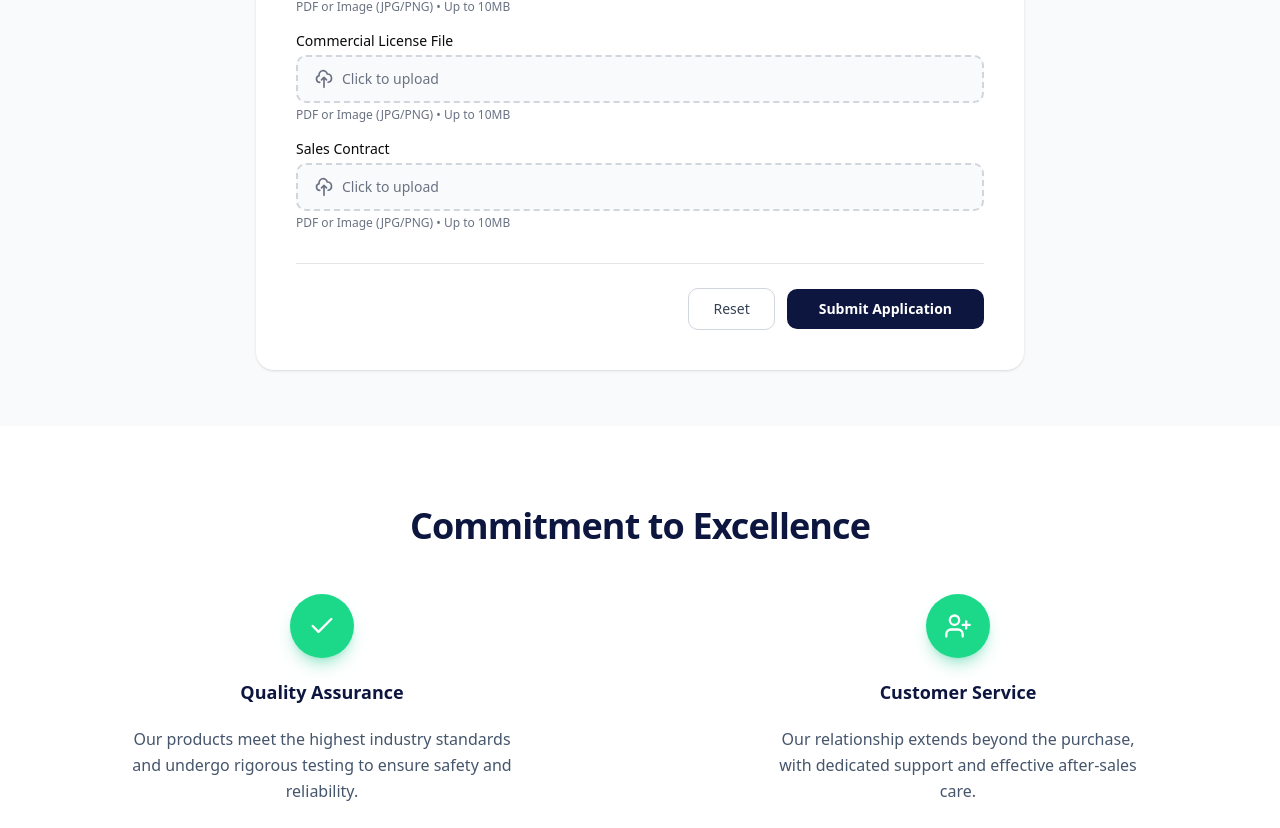
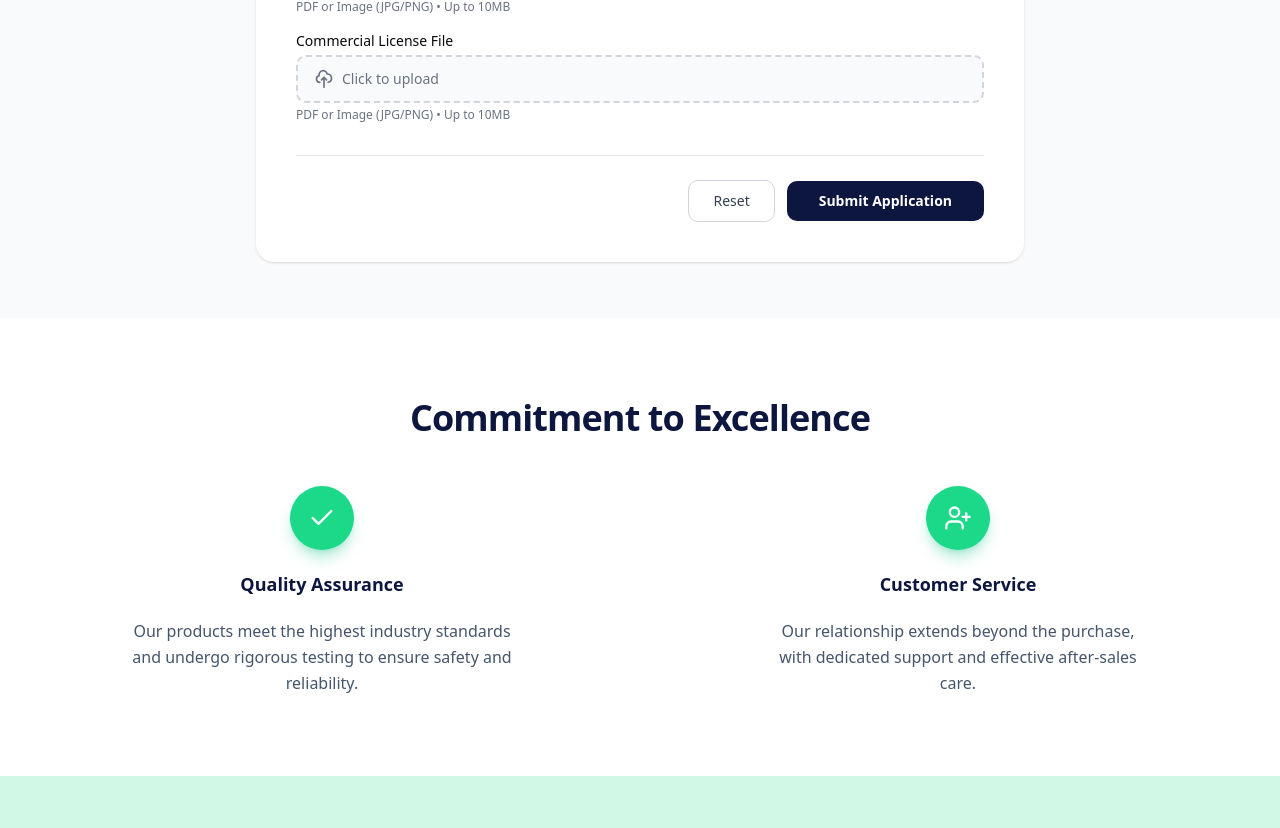
Before and after one commit to vego-group/vego-sa-website, a Next.js app: page /en/companies-register in a window 1280 px wide. Shown: the part 1512-2340 px from the top of the page. Built offline with nearby package versions, Linux system fonts and the light colour scheme; no server answers.

Commit message:
update in companies-register form

```diff
--- a/src/components/site/companies-register/companies-register-form.tsx
+++ b/src/components/site/companies-register/companies-register-form.tsx
@@ -530,22 +530,6 @@ export const CompaniesRegisterForm = () => {
               />
             )}
           />
-
-          {/* Sales Contract File - OPTIONAL */}
-          <Controller
-            name="sales_contract_file"
-            control={control}
-            render={({ field }) => (
-              <FileUploadField
-                id="sales_contract_file"
-                label={t("fields.salesContractFile")}
-                value={field.value}
-                onChange={field.onChange}
-                error={getErrorMessage(errors.sales_contract_file?.message)}
-                helpText={t("fileHelp")}
-              />
-            )}
-          />
         </div>
       </section>
 
--- a/src/hooks/api/companies-register.ts
+++ b/src/hooks/api/companies-register.ts
@@ -16,9 +16,6 @@ function buildFormData(values: CompaniesRegisterSchema): FormData {
   // Optional file fields
   if (values.commercial_license_file) {
     formData.append("commercial_license_file", values.commercial_license_file);
-  }
-  if (values.sales_contract_file) {
-    formData.append("sales_contract_file", values.sales_contract_file);
   }
 
   // Optional text fields
--- a/src/messages/en.json
+++ b/src/messages/en.json
@@ -954,8 +954,7 @@
       "maxDrivers": "Max Drivers",
       "billingType": "Billing Type",
       "commercialRegFile": "Commercial Registration File",
-      "commercialLicenseFile": "Commercial License File",
-      "salesContractFile": "Sales Contract"
+      "commercialLicenseFile": "Commercial License File"
     },
     "placeholders": {
       "companyName": "e.g., Acme Logistics Co.",
--- a/src/schemas/companies-register.ts
+++ b/src/schemas/companies-register.ts
@@ -74,7 +74,6 @@ const companiesRegisterSchema = z.object({
 
   // Optional fields
   commercial_license_file: fileValidator.optional(),
-  sales_contract_file: fileValidator.optional(),
 
   address: z.string().trim().max(255, "validation.addressMax").optional(),
   city: z.string().trim().max(100, "validation.cityMax").optional(),
```
Also changed, not shown: src/messages/ar.json.
